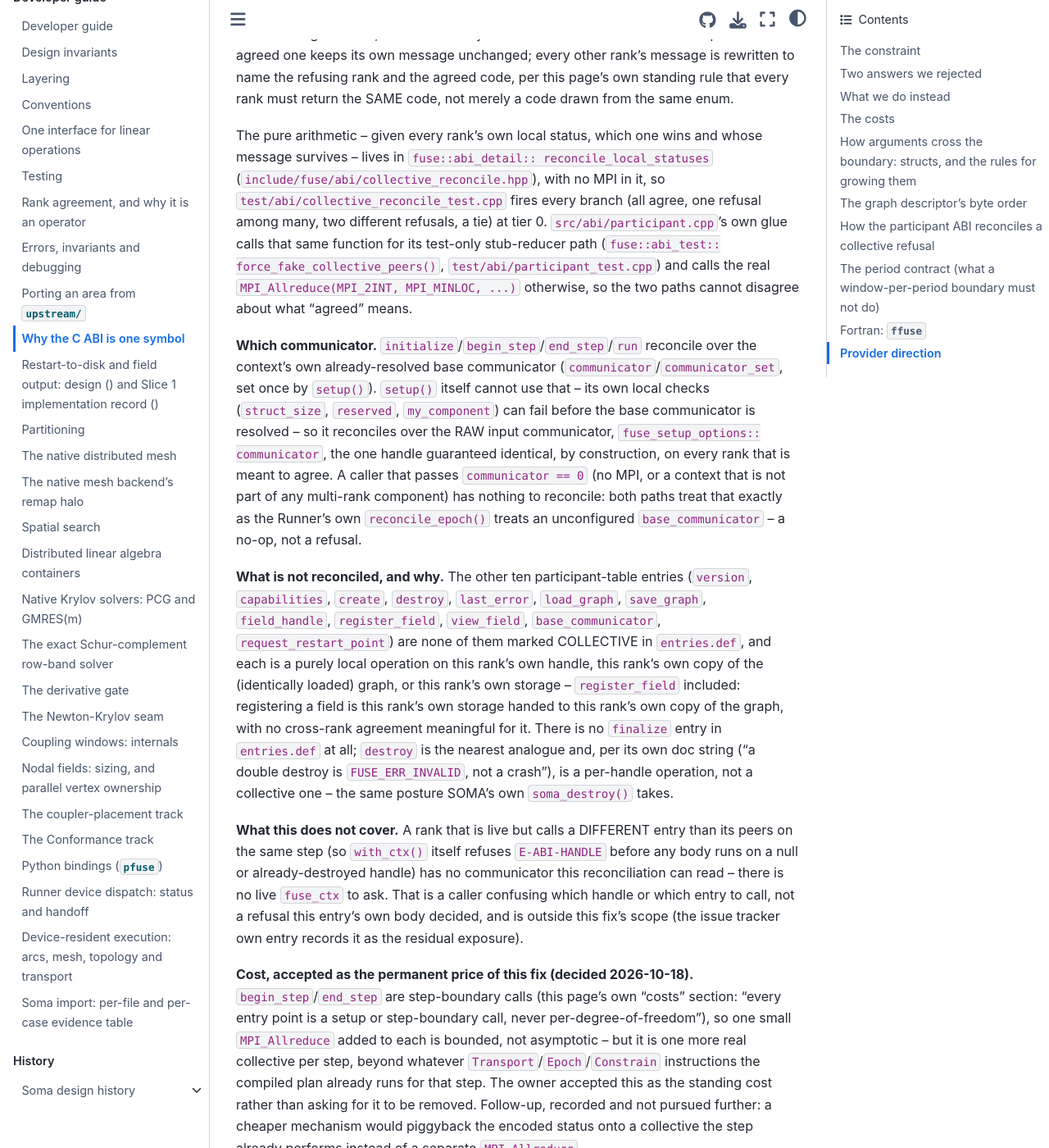
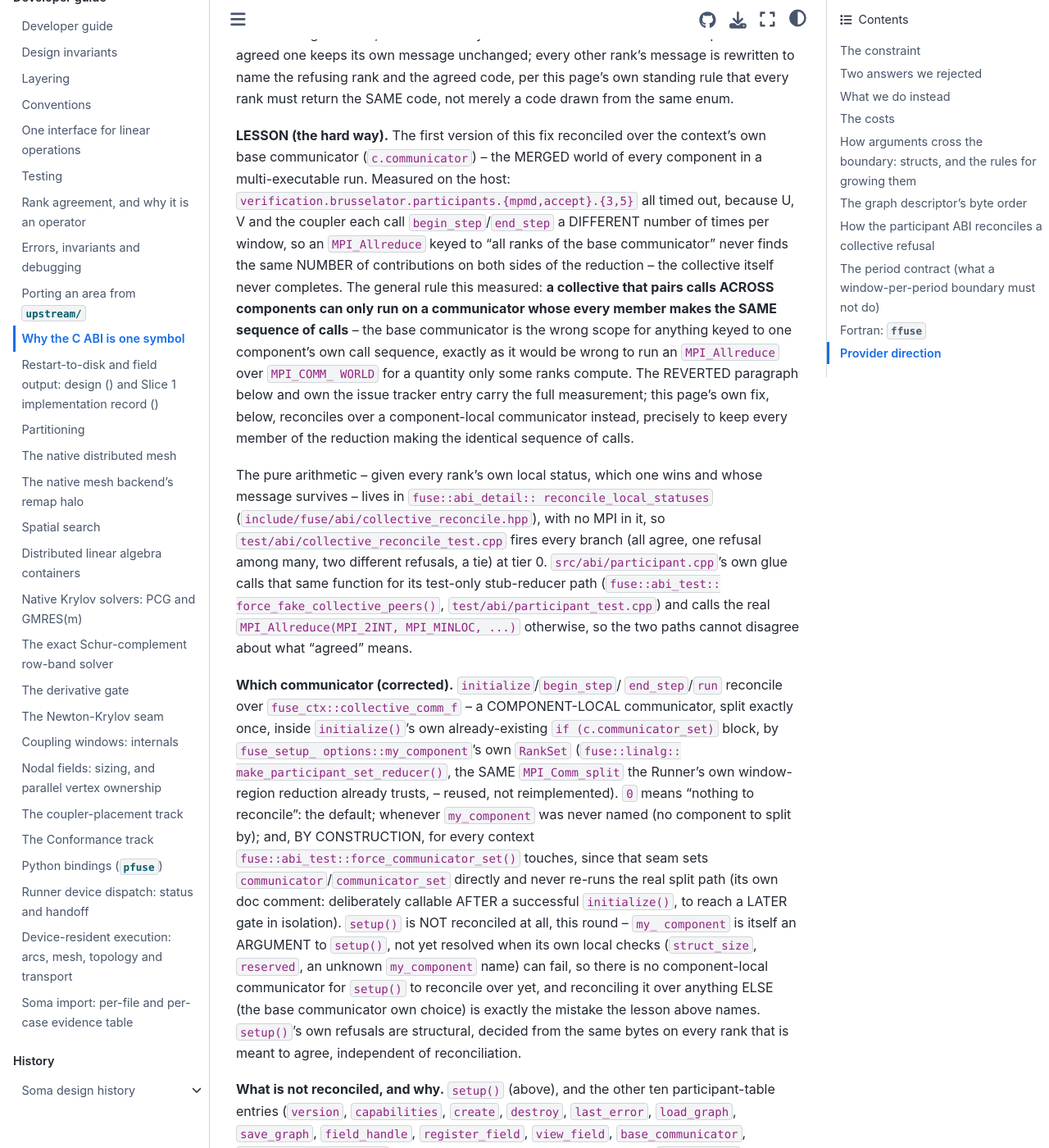
Before and after one commit to vijaysm/fuse, a Sphinx documentation site: the page built from docs/dev/abi-design.md, in a window 1280 px wide and 1400 px high, scrolled down 5370 px. Shown: the whole window at 82% size. Built offline with Sphinx 7.4.7 and the Sphinx Book theme 1.1.4, drawn with Linux system fonts in a browser that asks for light colours; pages that are not in the unit, such as notebooks, are missing from menus.

Commit message:
Document why ABI reconciliation needs a component-local communicator
Reconciling over the base communicator, the merged world of every
component, deadlocks when components call begin_step/end_step a
different number of times per window. Record the measured failure and
the rule that follows. Rows remain host-pending until the next run on
the host.

```diff
--- a/docs/dev/abi-design.md
+++ b/docs/dev/abi-design.md
@@ -195,6 +195,25 @@ message is rewritten to name the refusing rank and the agreed code, per
 this page's own standing rule that every rank must return the SAME code,
 not merely a code drawn from the same enum.
 
+**LESSON (the hard way).** The first version of this fix reconciled over the
+context's own base communicator (`c.communicator`) -- the MERGED world of
+every component in a multi-executable run. Measured on the host:
+`verification.brusselator.participants.{mpmd,accept}.{3,5}` all timed
+out, because U, V and the coupler each call `begin_step`/`end_step` a
+DIFFERENT number of times per window, so an `MPI_Allreduce` keyed to "all
+ranks of the base communicator" never finds the same NUMBER of
+contributions on both sides of the reduction -- the collective itself
+never completes. The general rule this measured: **a collective that
+pairs calls ACROSS components can only run on a communicator whose every
+member makes the SAME sequence of calls** -- the base communicator is the
+wrong scope for anything keyed to one component's own call sequence,
+exactly as it would be wrong to run an `MPI_Allreduce` over `MPI_COMM_
+WORLD` for a quantity only some ranks compute. The REVERTED paragraph
+below and own the issue tracker entry carry the full measurement;
+this page's own fix, below, reconciles over a component-local
+communicator instead, precisely to keep every member of the reduction
+making the identical sequence of calls.
+
 The pure arithmetic -- given every rank's own local status, which one
 wins and whose message survives -- lives in `fuse::abi_detail::
 reconcile_local_statuses` (`include/fuse/abi/collective_reconcile.hpp`),
@@ -206,32 +225,43 @@ force_fake_collective_peers()`, `test/abi/participant_test.cpp`) and
 calls the real `MPI_Allreduce(MPI_2INT, MPI_MINLOC, ...)` otherwise, so
 the two paths cannot disagree about what "agreed" means.
 
-**Which communicator.** `initialize`/`begin_step`/`end_step`/`run`
-reconcile over the context's own already-resolved base communicator
-(`communicator`/`communicator_set`, set once by `setup()`). `setup()`
-itself cannot use that -- its own local checks (`struct_size`, `reserved`,
-`my_component`) can fail before the base communicator is resolved -- so it
-reconciles over the RAW input communicator, `fuse_setup_options::
-communicator`, the one handle guaranteed identical, by construction, on
-every rank that is meant to agree. A caller that passes `communicator ==
-0` (no MPI, or a context that is not part of any multi-rank component)
-has nothing to reconcile: both paths treat that exactly as the Runner's
-own `reconcile_epoch()` treats an unconfigured `base_communicator` -- a
-no-op, not a refusal.
+**Which communicator (corrected).** `initialize`/`begin_step`/
+`end_step`/`run` reconcile over `fuse_ctx::collective_comm_f` -- a
+COMPONENT-LOCAL communicator, split exactly once, inside `initialize()`'s
+own already-existing `if (c.communicator_set)` block, by `fuse_setup_
+options::my_component`'s own `RankSet` (`fuse::linalg::
+make_participant_set_reducer()`, the SAME `MPI_Comm_split` the Runner's
+own window-region reduction already trusts, -- reused, not
+reimplemented). `0` means "nothing to reconcile": the default; whenever
+`my_component` was never named (no component to split by); and, BY
+CONSTRUCTION, for every context `fuse::abi_test::force_communicator_set()`
+touches, since that seam sets `communicator`/`communicator_set` directly
+and never re-runs the real split path (its own doc comment: deliberately
+callable AFTER a successful `initialize()`, to reach a LATER gate in
+isolation). `setup()` is NOT reconciled at all, this round -- `my_
+component` is itself an ARGUMENT to `setup()`, not yet resolved when its
+own local checks (`struct_size`, `reserved`, an unknown `my_component`
+name) can fail, so there is no component-local communicator for `setup()`
+to reconcile over yet, and reconciling it over anything ELSE (the base
+communicator own choice) is exactly the mistake the lesson
+above names. `setup()`'s own refusals are structural, decided from the
+same bytes on every rank that is meant to agree, independent of
+reconciliation.
 
-**What is not reconciled, and why.** The other ten participant-table
-entries (`version`, `capabilities`, `create`, `destroy`, `last_error`,
-`load_graph`, `save_graph`, `field_handle`, `register_field`,
-`view_field`, `base_communicator`, `request_restart_point`) are none of
-them marked COLLECTIVE in `entries.def`, and each is a purely local
-operation on this rank's own handle, this rank's own copy of the
-(identically loaded) graph, or this rank's own storage -- `register_field`
-included: registering a field is this rank's own storage handed to this
-rank's own copy of the graph, with no cross-rank agreement meaningful for
-it. There is no `finalize` entry in `entries.def` at all; `destroy` is the
-nearest analogue and, per its own doc string ("a double destroy is
-`FUSE_ERR_INVALID`, not a crash"), is a per-handle operation, not a
-collective one -- the same posture SOMA's own `soma_destroy()` takes.
+**What is not reconciled, and why.** `setup()` (above), and the
+other ten participant-table entries (`version`, `capabilities`, `create`,
+`destroy`, `last_error`, `load_graph`, `save_graph`, `field_handle`,
+`register_field`, `view_field`, `base_communicator`,
+`request_restart_point`) are none of them marked COLLECTIVE in
+`entries.def`, and each is a purely local operation on this rank's own
+handle, this rank's own copy of the (identically loaded) graph, or this
+rank's own storage -- `register_field` included: registering a field is
+this rank's own storage handed to this rank's own copy of the graph, with
+no cross-rank agreement meaningful for it. There is no `finalize` entry
+in `entries.def` at all; `destroy` is the nearest analogue and, per its
+own doc string ("a double destroy is `FUSE_ERR_INVALID`, not a crash"),
+is a per-handle operation, not a collective one -- the same posture
+SOMA's own `soma_destroy()` takes.
 
 **What this does not cover.** A rank that is live but calls a DIFFERENT
 entry than its peers on the same step (so `with_ctx()` itself refuses
```
Also changed, not shown: 1 other file.
